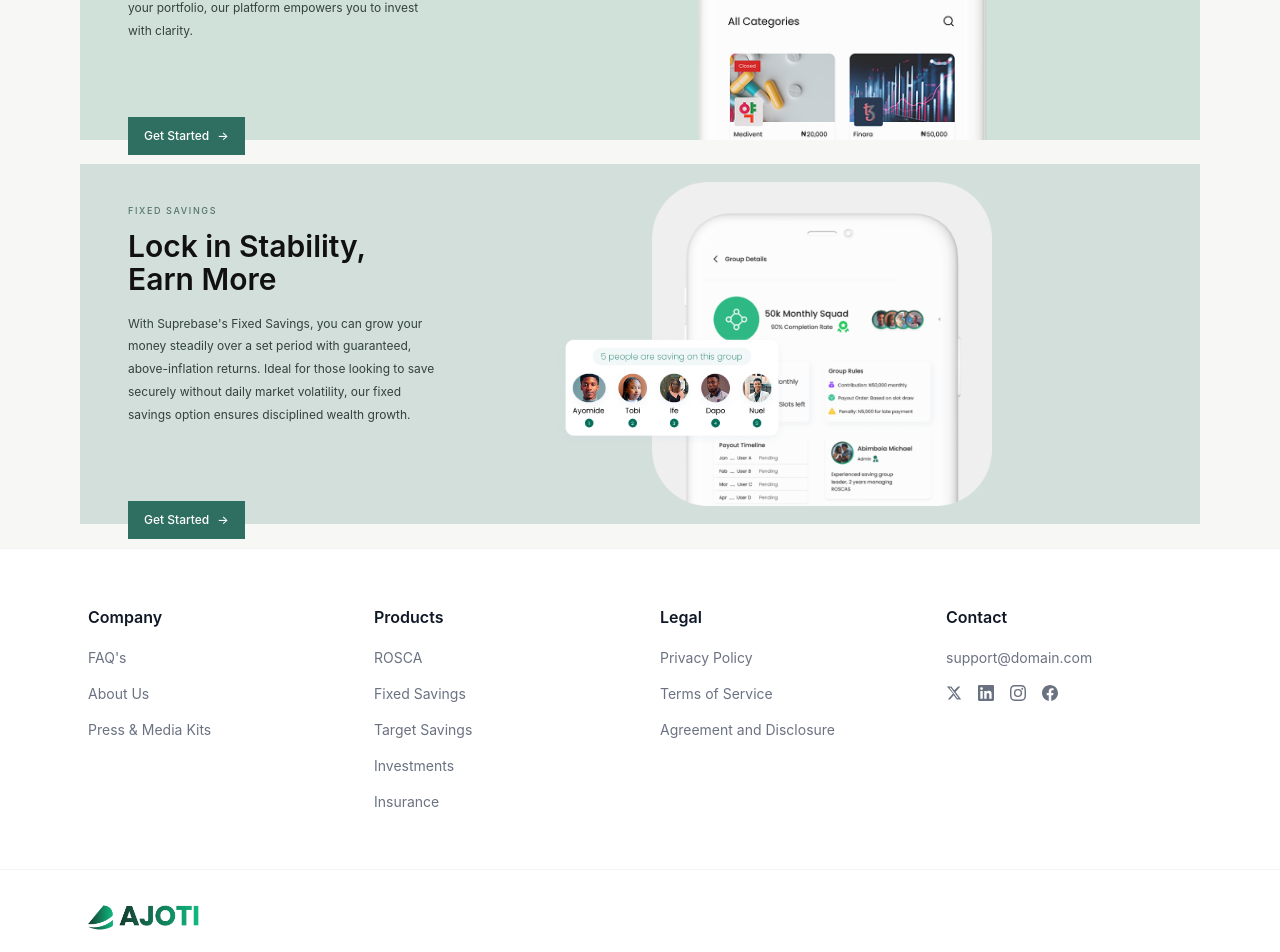
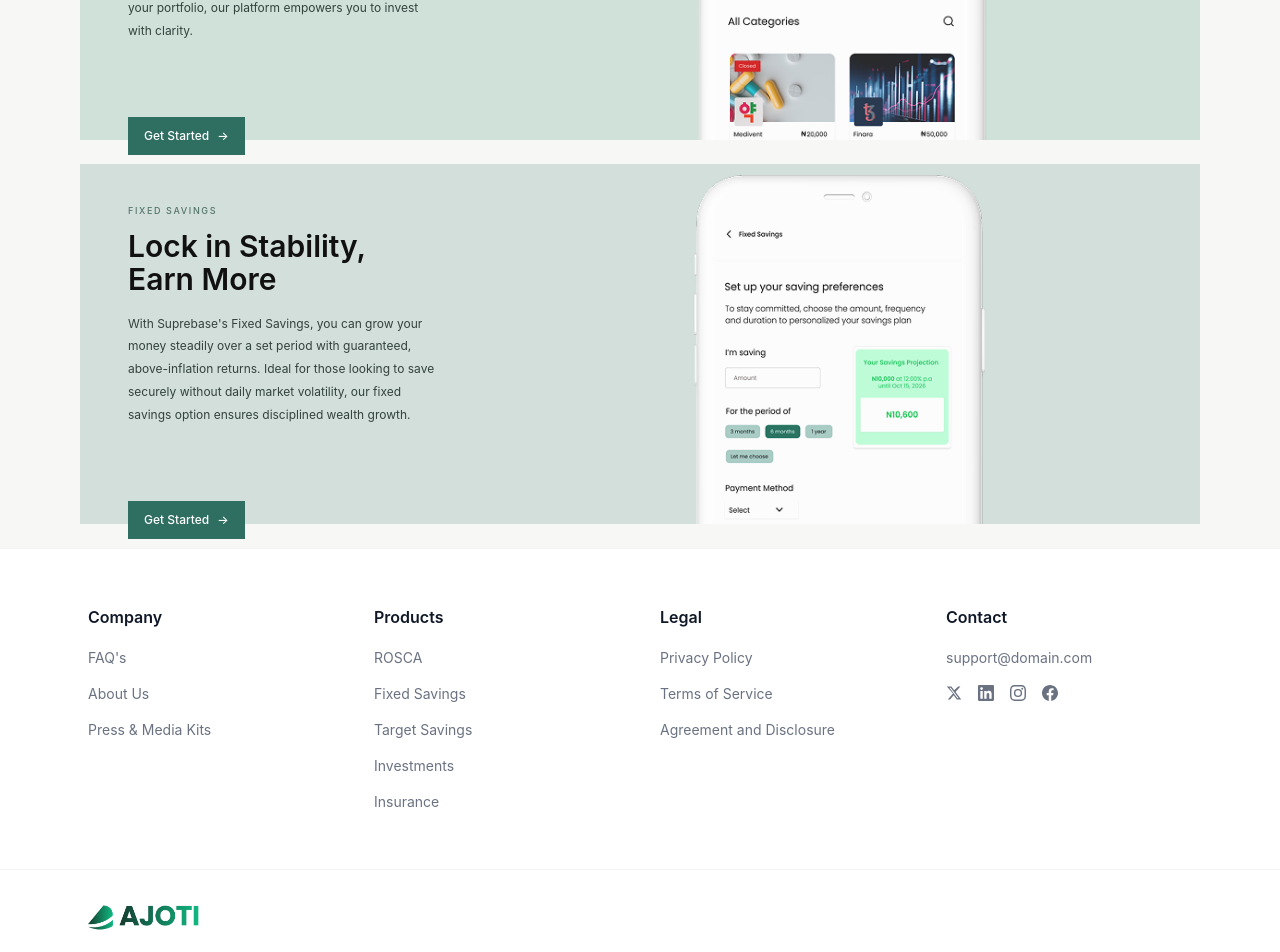
Before and after one commit to ajoti-fintech/ajoti-website, a React (Vite) app: page /products in a window 1280 px wide. Shown: the part 1085-2037 px from the top of the page. Built offline with nearby package versions, Linux system fonts and the light colour scheme.

Commit message:
done with forth box

```diff
--- a/src/pages/Products.tsx
+++ b/src/pages/Products.tsx
@@ -4,6 +4,8 @@
 import target_phone from '../assets/target_saving_phone.png'
 import investment_box from '../assets/investment_box.png'
 import investment_phone from '../assets/investment_phone.png'
+import saving_box from '../assets/saving_card.png'
+import saving_phone from '../assets/saving_phone.png'
 
 type ProductSection = {
   eyebrow: string
@@ -56,10 +58,10 @@
     description:
       "With Suprebase's Fixed Savings, you can grow your money steadily over a set period with guaranteed, above-inflation returns. Ideal for those looking to save securely without daily market volatility, our fixed savings option ensures disciplined wealth growth.",
     bg: 'bg-[#D3DFDB]',
-    image1: phone,
-    image2: card,
-    image1ClassName: 'absolute right-0 top-1/2 z-0 h-[350px] w-auto -translate-y-1/2 object-contain',
-    image2ClassName: 'absolute right-[205px] top-[170px] z-10 w-[230px] rounded-[14px]',
+    image1: saving_phone,
+    image2: "",
+    image1ClassName: 'absolute right-0 top-[185px] z-0 h-[350px] w-auto -translate-y-1/2 object-contain',
+    image2ClassName: 'hidden',
   },
 ]
 
```
Also changed, not shown: src/assets/saving_card.png (added), src/assets/saving_phone.png (added).
